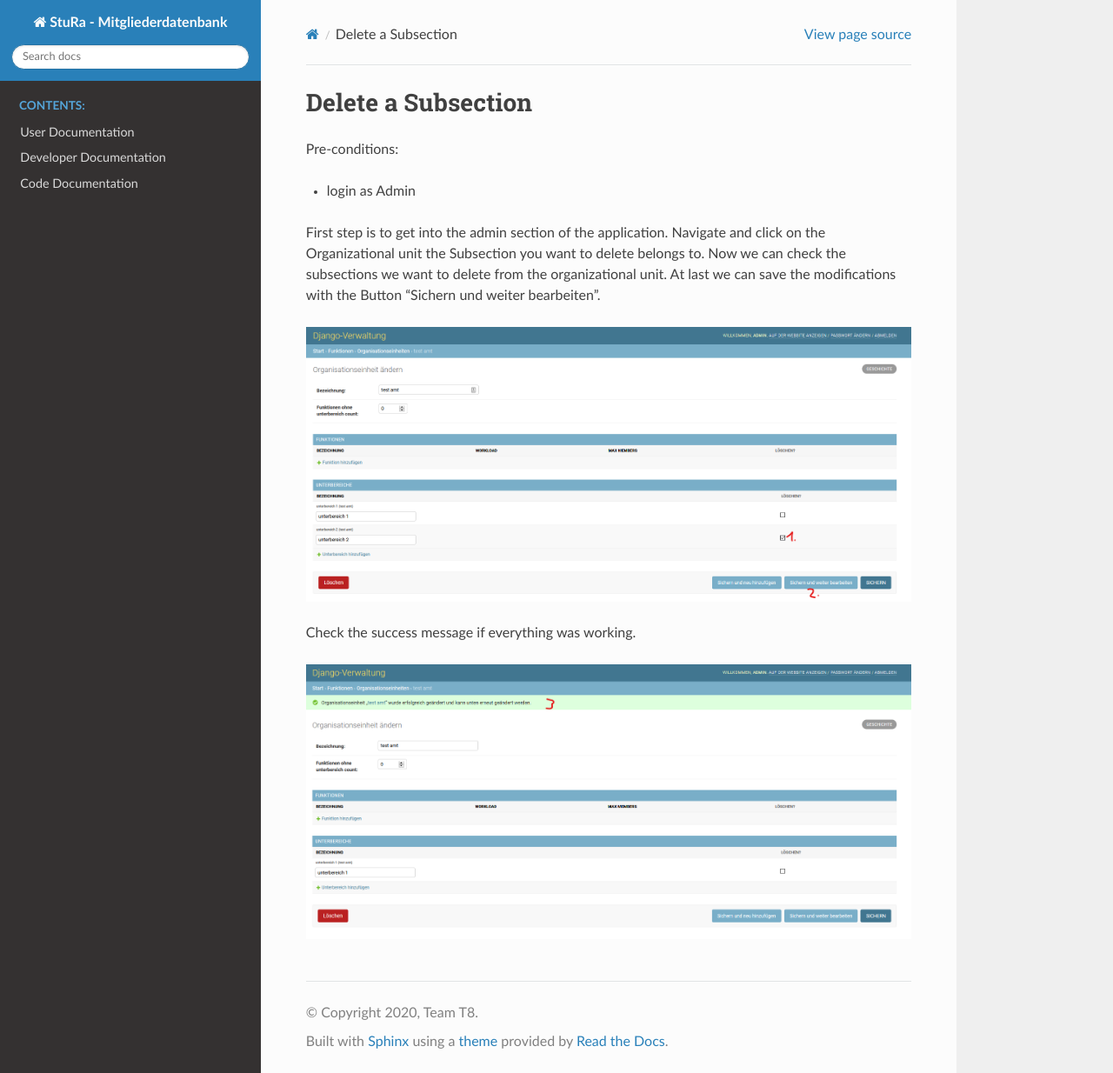
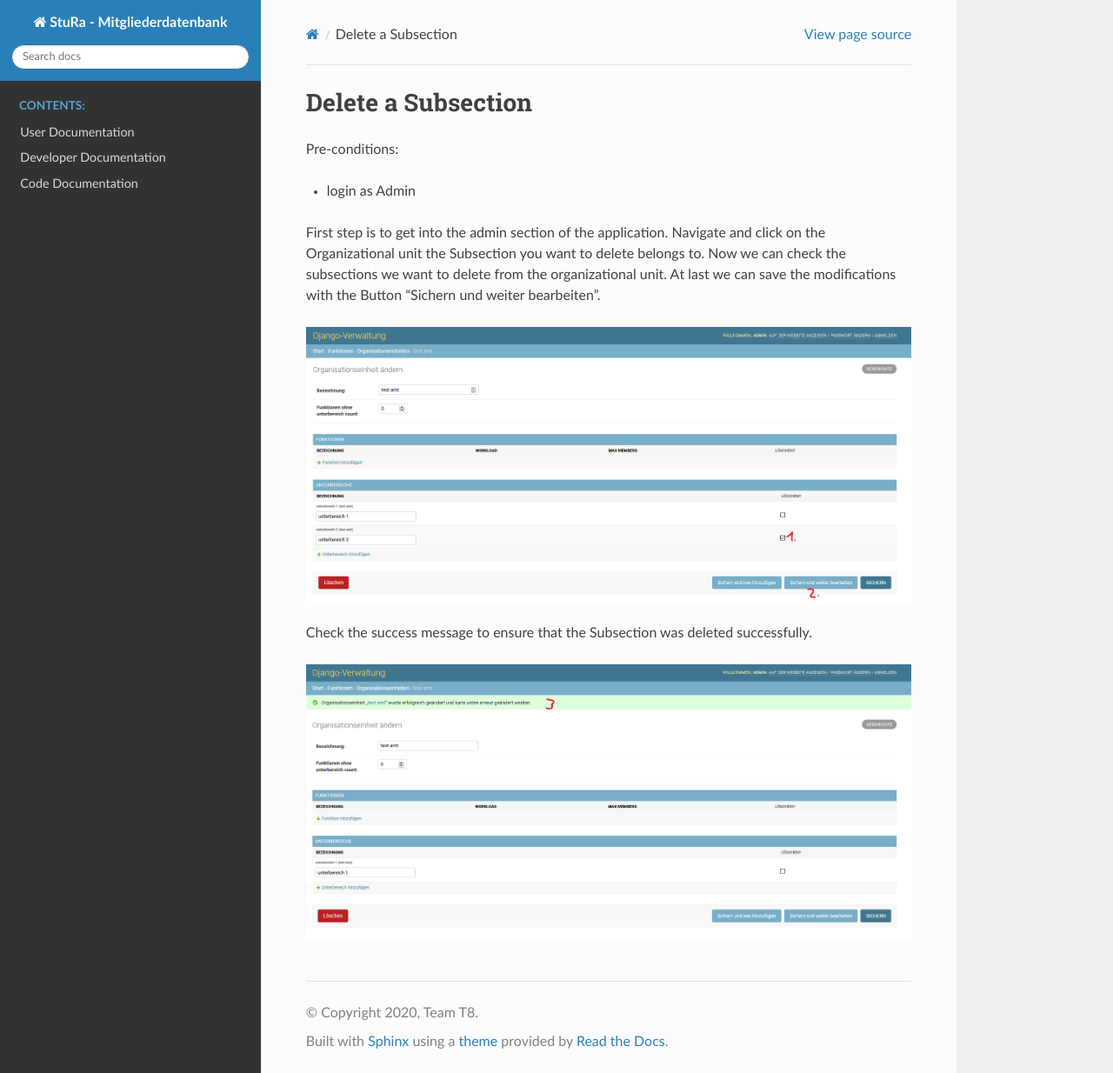
Before and after one commit to mribrgr/StuRa-Mitgliederdatenbank, a Sphinx documentation site: the page built from docs/sphinx/source/user/deleteUnterbereich.rst, in a window 1280 px wide and 1234 px high. Shown: the whole window at 87% size. Built offline with Sphinx 7.4.7 and the Read the Docs theme 2.0.0, drawn with Linux system fonts in a browser that asks for light colours.

Commit message:
Fix grammar

```diff
--- a/docs/sphinx/source/user/deleteUnterbereich.rst
+++ b/docs/sphinx/source/user/deleteUnterbereich.rst
@@ -13,6 +13,6 @@ organizational unit. At last we can save the modifications with the Button
 
 .. image:: img/deleteUnterbereiche.png
 
-Check the success message if everything was working.
+Check the success message to ensure that the Subsection was deleted successfully.
 
 .. image:: img/deleteUnterbereiche2.png
```
